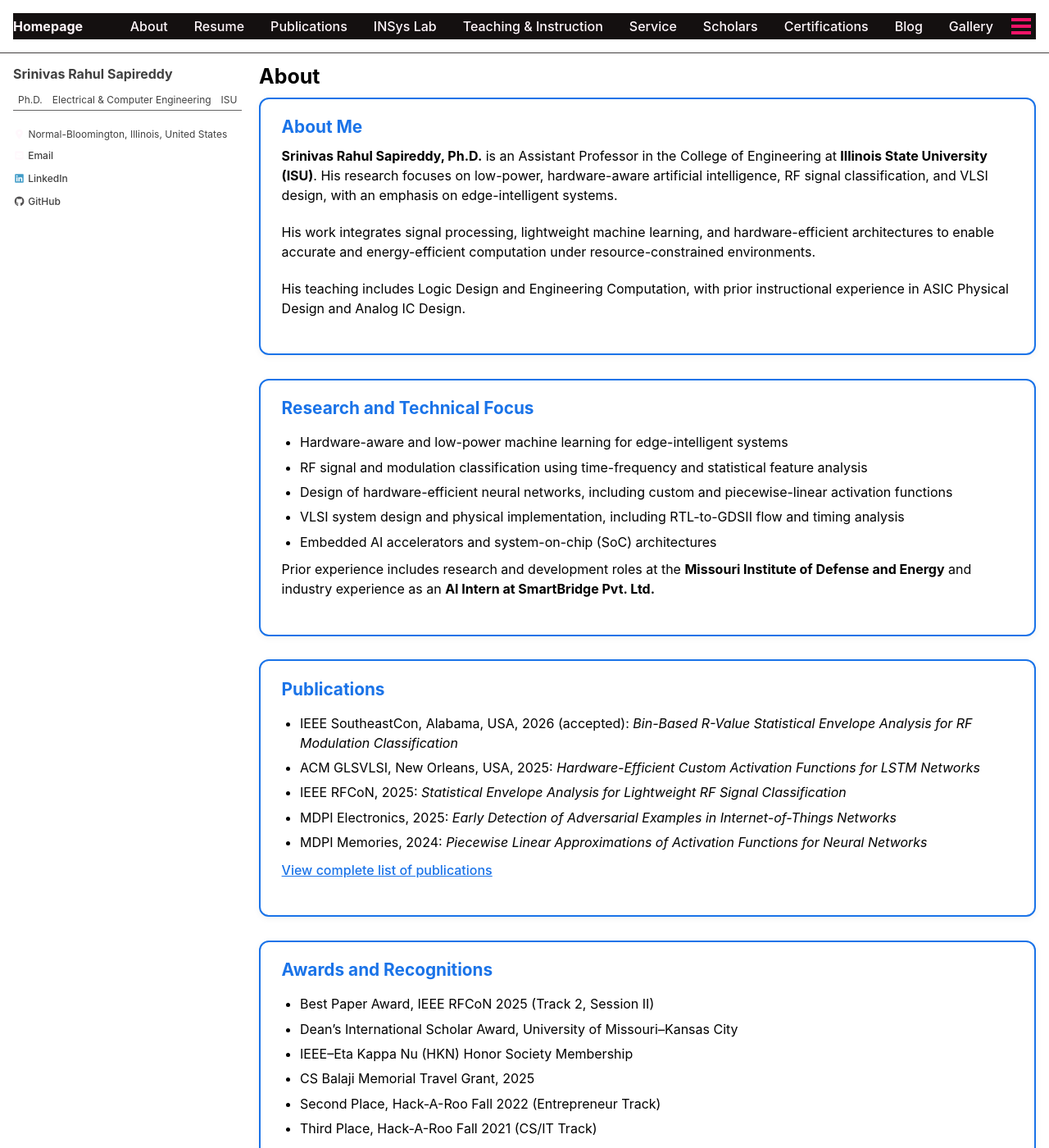
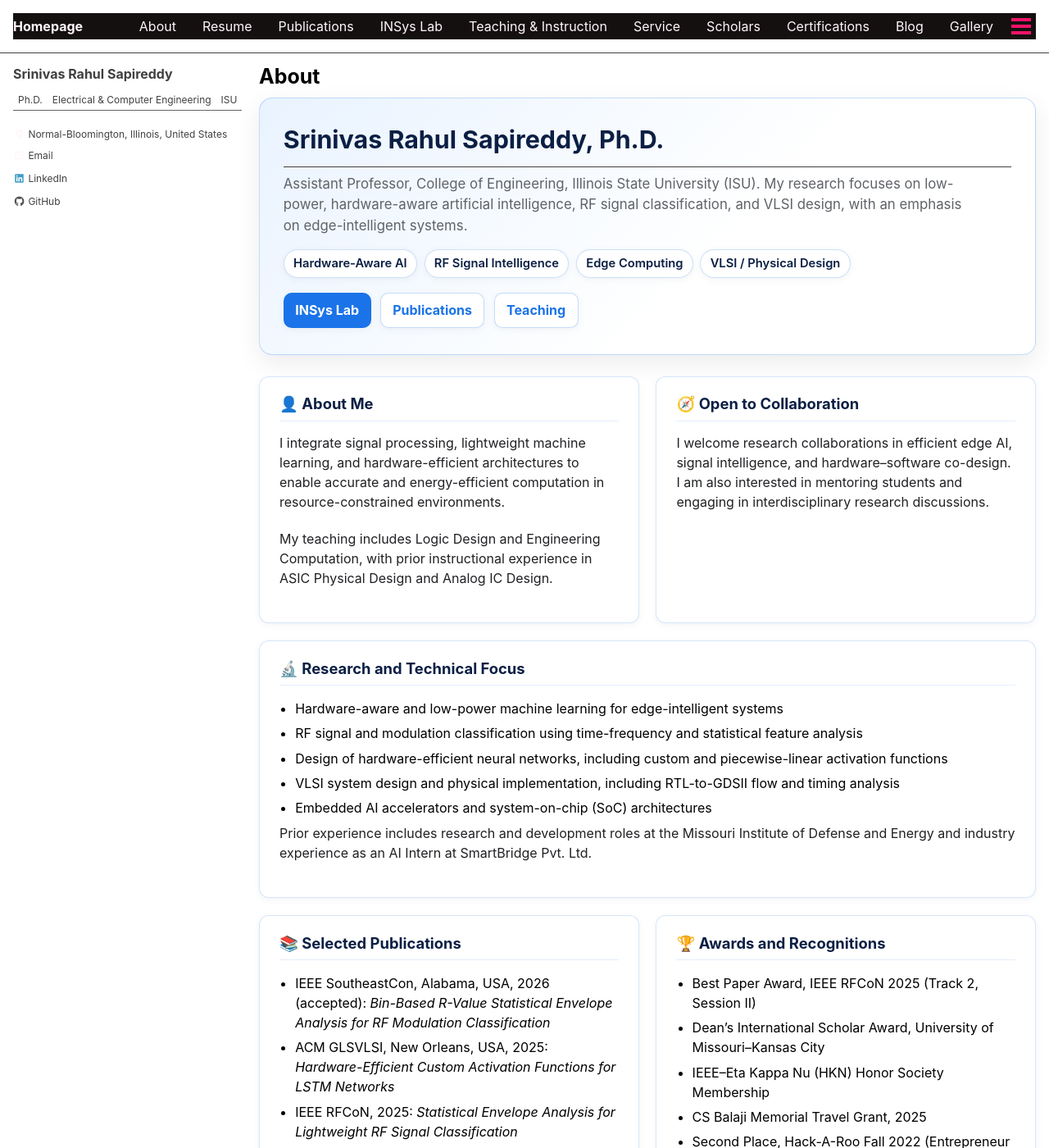
Before and after one commit to srsapireddy/srsapireddy.github.io, a Jekyll site: the page built from _pages/about.md, in a window 1280 px wide and 1400 px high. Shown: the whole window at 82% size. Built offline with Jekyll 4.4.1, drawn with Linux system fonts in a browser that asks for light colours; cached includes are drawn as plain includes; nearby versions of some CDN libraries; some of the changed text lies outside the part shown.

Commit message:
Update about.md

```diff
--- a/_pages/about.md
+++ b/_pages/about.md
@@ -8,75 +8,178 @@ author_profile: true
 <style>
 :root {
   --blue: #1a73e8;
+  --blue2: #0b5bd3;
   --bg: #ffffff;
-  --hover: #e9f3ff;
-  --shadow: 0 2px 8px rgba(0, 0, 0, 0.05);
-  --radius: 12px;
+  --muted: #5f6368;
+  --shadow: 0 10px 30px rgba(0, 0, 0, 0.08);
+  --shadow2: 0 2px 10px rgba(0, 0, 0, 0.05);
+  --radius: 16px;
+  --radius2: 12px;
 }
 
-.about-section {
-  border: 2px solid var(--blue);
-  background: var(--bg);
-  padding: 1.4rem 1.6rem;
-  margin-bottom: 1.8rem;
+/* Hero */
+.page-hero {
   border-radius: var(--radius);
+  padding: 2rem 1.8rem;
+  margin-bottom: 1.6rem;
+  background: linear-gradient(135deg, #e9f3ff 0%, #ffffff 60%);
+  border: 1px solid rgba(26,115,232,0.25);
   box-shadow: var(--shadow);
-  transition: 0.3s ease-in-out;
+}
+.page-hero h2 {
+  margin: 0 0 0.4rem 0;
+  font-size: 1.9rem;
+  line-height: 1.2;
+  color: #0b1f44;
+}
+.page-hero p {
+  margin: 0.5rem 0 0 0;
+  color: var(--muted);
+  font-size: 1.05rem;
+  max-width: 80ch;
 }
 
-.about-section:hover {
-  background: var(--hover);
-  transform: scale(1.01);
+/* Badges */
+.badges {
+  display: flex;
+  flex-wrap: wrap;
+  gap: 0.55rem;
+  margin-top: 1rem;
+}
+.badge {
+  display: inline-flex;
+  align-items: center;
+  gap: 0.35rem;
+  padding: 0.35rem 0.7rem;
+  border-radius: 999px;
+  background: #ffffff;
+  border: 1px solid rgba(26,115,232,0.22);
+  box-shadow: var(--shadow2);
+  font-size: 0.92rem;
+  color: #0b1f44;
+  font-weight: 600;
 }
 
-.about-section h3 {
+/* Buttons */
+.hero-links {
+  display: flex;
+  flex-wrap: wrap;
+  gap: 0.7rem;
+  margin-top: 1.1rem;
+}
+.btn-link {
+  display: inline-flex;
+  align-items: center;
+  gap: 0.45rem;
+  padding: 0.55rem 0.9rem;
+  border-radius: 10px;
+  background: var(--blue);
+  color: #ffffff !important;
+  text-decoration: none !important;
+  font-weight: 700;
+  box-shadow: var(--shadow2);
+  transition: 0.2s ease-in-out;
+}
+.btn-link:hover {
+  background: var(--blue2);
+  transform: translateY(-1px);
+}
+.btn-link.secondary {
+  background: #ffffff;
+  color: var(--blue) !important;
+  border: 1px solid rgba(26,115,232,0.25);
+}
+
+/* Cards */
+.section {
+  border: 1px solid rgba(26,115,232,0.18);
+  background: var(--bg);
+  padding: 1.35rem 1.5rem;
+  margin-bottom: 1.3rem;
+  border-radius: var(--radius2);
+  box-shadow: var(--shadow2);
+  transition: 0.25s ease-in-out;
+}
+.section:hover {
+  background: #fbfdff;
+  transform: translateY(-2px);
+  box-shadow: var(--shadow);
+}
+.section h3 {
   margin-top: 0;
-  color: var(--blue);
-  font-size: 1.3rem;
+  color: #0b1f44;
+  font-size: 1.15rem;
   display: flex;
   align-items: center;
-  gap: 0.5rem;
+  gap: 0.55rem;
 }
+.section p { color: #202124; }
+.section ul { padding-left: 1.2rem; margin-bottom: 0.4rem; }
+.section li { margin-bottom: 0.4rem; }
 
-.about-section ul {
-  padding-left: 1.4rem;
-  margin-bottom: 0.6rem;
+/* Scoped links */
+.section a, .page-hero a {
+  color: var(--blue);
+  font-weight: 700;
+  text-decoration: none;
 }
+.section a:hover, .page-hero a:hover { text-decoration: underline; }
 
-.about-section li {
-  margin-bottom: 0.4rem;
-}
+/* Divider */
+.divider { height: 1px; background: rgba(26,115,232,0.12); margin: 0.3rem 0 0.9rem 0; }
 
-a {
-  color: var(--blue);
-  font-weight: 500;
-}
-
-a:hover {
-  text-decoration: underline;
-}
+/* Grid */
+.grid-2 { display: grid; grid-template-columns: 1fr; gap: 1.3rem; }
+@media (min-width: 900px) { .grid-2 { grid-template-columns: 1fr 1fr; } }
 </style>
 
-<div class="about-section">
-  <h3>About Me</h3>
+<div class="page-hero">
+  <h2>Srinivas Rahul Sapireddy, Ph.D.</h2>
   <p>
-    <strong>Srinivas Rahul Sapireddy, Ph.D.</strong> is an Assistant Professor in the College of Engineering at
-    <strong>Illinois State University (ISU)</strong>. His research focuses on low-power, hardware-aware artificial intelligence,
+    Assistant Professor, College of Engineering, Illinois State University (ISU). My research focuses on low-power, hardware-aware artificial intelligence,
     RF signal classification, and VLSI design, with an emphasis on edge-intelligent systems.
   </p>
-  <p>
-    His work integrates signal processing, lightweight machine learning, and hardware-efficient architectures to enable
-    accurate and energy-efficient computation under resource-constrained environments.
-  </p>
-  <p>
-    His teaching includes Logic Design and Engineering Computation, with prior instructional experience in
-    ASIC Physical Design and Analog IC Design.
-  </p>
+
+  <div class="badges">
+    <span class="badge">Hardware-Aware AI</span>
+    <span class="badge">RF Signal Intelligence</span>
+    <span class="badge">Edge Computing</span>
+    <span class="badge">VLSI / Physical Design</span>
+  </div>
+
+  <div class="hero-links">
+    <a class="btn-link" href="/insys-lab/">INSys Lab</a>
+    <a class="btn-link secondary" href="/publications/">Publications</a>
+    <a class="btn-link secondary" href="/teaching/">Teaching</a>
+  </div>
 </div>
 
+<div class="grid-2">
+  <div class="section">
+    <h3>👤 About Me</h3>
+    <div class="divider"></div>
+    <p>
+      I integrate signal processing, lightweight machine learning, and hardware-efficient architectures to enable accurate and energy-efficient computation
+      in resource-constrained environments.
+    </p>
+    <p>
+      My teaching includes Logic Design and Engineering Computation, with prior instructional experience in ASIC Physical Design and Analog IC Design.
+    </p>
+  </div>
 
-<div class="about-section">
-  <h3>Research and Technical Focus</h3>
+  <div class="section">
+    <h3>🧭 Open to Collaboration</h3>
+    <div class="divider"></div>
+    <p>
+      I welcome research collaborations in efficient edge AI, signal intelligence, and hardware–software co-design.
+      I am also interested in mentoring students and engaging in interdisciplinary research discussions.
+    </p>
+  </div>
+</div>
+
+<div class="section">
+  <h3>🔬 Research and Technical Focus</h3>
+  <div class="divider"></div>
   <ul>
     <li>Hardware-aware and low-power machine learning for edge-intelligent systems</li>
     <li>RF signal and modulation classification using time-frequency and statistical feature analysis</li>
@@ -85,68 +188,48 @@ a:hover {
     <li>Embedded AI accelerators and system-on-chip (SoC) architectures</li>
   </ul>
   <p>
-    Prior experience includes research and development roles at the
-    <strong>Missouri Institute of Defense and Energy</strong> and industry experience as an
-    <strong>AI Intern at SmartBridge Pvt. Ltd.</strong>
+    Prior experience includes research and development roles at the Missouri Institute of Defense and Energy and industry experience as an
+    AI Intern at SmartBridge Pvt. Ltd.
   </p>
 </div>
 
+<div class="grid-2">
+  <div class="section">
+    <h3>📚 Selected Publications</h3>
+    <div class="divider"></div>
+    <ul>
+      <li>IEEE SoutheastCon, Alabama, USA, 2026 (accepted): <em>Bin-Based R-Value Statistical Envelope Analysis for RF Modulation Classification</em></li>
+      <li>ACM GLSVLSI, New Orleans, USA, 2025: <em>Hardware-Efficient Custom Activation Functions for LSTM Networks</em></li>
+      <li>IEEE RFCoN, 2025: <em>Statistical Envelope Analysis for Lightweight RF Signal Classification</em></li>
+      <li>MDPI Electronics, 2025: <em>Early Detection of Adversarial Examples in Internet-of-Things Networks</em></li>
+      <li>MDPI Memories, 2024: <em>Piecewise Linear Approximations of Activation Functions for Neural Networks</em></li>
+    </ul>
+    <p><a href="/publications/">View complete list of publications</a></p>
+  </div>
 
-<div class="about-section">
-  <h3>Publications</h3>
-
-  <ul>
-    <li>
-      IEEE SoutheastCon, Alabama, USA, 2026 (accepted):
-      <em>Bin-Based R-Value Statistical Envelope Analysis for RF Modulation Classification</em>
-    </li>
-    <li>
-      ACM GLSVLSI, New Orleans, USA, 2025:
-      <em>Hardware-Efficient Custom Activation Functions for LSTM Networks</em>
-    </li>
-    <li>
-      IEEE RFCoN, 2025:
-      <em>Statistical Envelope Analysis for Lightweight RF Signal Classification</em>
-    </li>
-    <li>
-      MDPI Electronics, 2025:
-      <em>Early Detection of Adversarial Examples in Internet-of-Things Networks</em>
-    </li>
-    <li>
-      MDPI Memories, 2024:
-      <em>Piecewise Linear Approximations of Activation Functions for Neural Networks</em>
-    </li>
-  </ul>
-
-  <p>
-    <a href="/publications/">View complete list of publications</a>
-  </p>
+  <div class="section">
+    <h3>🏆 Awards and Recognitions</h3>
+    <div class="divider"></div>
+    <ul>
+      <li>Best Paper Award, IEEE RFCoN 2025 (Track 2, Session II)</li>
+      <li>Dean’s International Scholar Award, University of Missouri–Kansas City</li>
+      <li>IEEE–Eta Kappa Nu (HKN) Honor Society Membership</li>
+      <li>CS Balaji Memorial Travel Grant, 2025</li>
+      <li>Second Place, Hack-A-Roo Fall 2022 (Entrepreneur Track)</li>
+      <li>Third Place, Hack-A-Roo Fall 2021 (CS/IT Track)</li>
+    </ul>
+  </div>
 </div>
 
-
-<div class="about-section">
-  <h3>Awards and Recognitions</h3>
-  <ul>
-    <li>Best Paper Award, IEEE RFCoN 2025 (Track 2, Session II)</li>
-    <li>Dean’s International Scholar Award, University of Missouri–Kansas City</li>
-    <li>IEEE–Eta Kappa Nu (HKN) Honor Society Membership</li>
-    <li>CS Balaji Memorial Travel Grant, 2025</li>
-    <li>Second Place, Hack-A-Roo Fall 2022 (Entrepreneur Track)</li>
-    <li>Third Place, Hack-A-Roo Fall 2021 (CS/IT Track)</li>
-  </ul>
-</div>
-
-
-<div class="about-section">
-  <h3>Professional Development and Technical Expertise</h3>
-
+<div class="section">
+  <h3>🧰 Professional Development and Technical Expertise</h3>
+  <div class="divider"></div>
   <ul>
     <li>Professional training in product management and technology commercialization (CII)</li>
     <li>Advanced training in artificial intelligence and MLOps (Duke University, CDAC)</li>
     <li>Statistical learning and machine learning foundations (Stanford University)</li>
     <li>Mathematics for machine learning (Imperial College London)</li>
   </ul>
-
   <p>
     Technical expertise includes hardware design and analysis using Verilog, Yosys, and OpenSTA,
     as well as machine learning development and deployment using PyTorch, TensorFlow Lite,
@@ -154,25 +237,14 @@ a:hover {
   </p>
 </div>
 
-
-<div class="about-section">
-  <h3>Professional Profiles</h3>
+<div class="section">
+  <h3>🔗 Professional Profiles</h3>
+  <div class="divider"></div>
   <ul>
-    <li>GitHub: <a href="https://github.com/srsapireddy" target="_blank">github.com/srsapireddy</a></li>
-    <li>Google Scholar: <a href="https://scholar.google.com/citations?user=08fgpdIAAAAJ" target="_blank">Publication Profile</a></li>
-    <li>ORCID: <a href="https://orcid.org/0000-0002-9898-6810" target="_blank">0000-0002-9898-6810</a></li>
-    <li>OpenReview: <a href="https://openreview.net/profile?id=~Srinivas_Rahul_Sapireddy1" target="_blank">Reviewer Profile</a></li>
-    <li>Medium: <a href="https://medium.com/@srsapireddy" target="_blank">Technical Blog</a></li>
+    <li>GitHub: <a href="https://github.com/srsapireddy" target="_blank" rel="noopener">github.com/srsapireddy</a></li>
+    <li>Google Scholar: <a href="https://scholar.google.com/citations?user=08fgpdIAAAAJ" target="_blank" rel="noopener">Publication Profile</a></li>
+    <li>ORCID: <a href="https://orcid.org/0000-0002-9898-6810" target="_blank" rel="noopener">0000-0002-9898-6810</a></li>
+    <li>OpenReview: <a href="https://openreview.net/profile?id=~Srinivas_Rahul_Sapireddy1" target="_blank" rel="noopener">Reviewer Profile</a></li>
+    <li>Medium: <a href="https://medium.com/@srsapireddy" target="_blank" rel="noopener">Technical Blog</a></li>
   </ul>
 </div>
-
-
-<div class="about-section">
-  <h3>Open to Collaboration</h3>
-  <p>
-    I welcome research collaborations in <strong>efficient edge AI</strong>,
-    <strong>signal intelligence</strong>, and <strong>hardware–software co-design</strong>.
-    I am also interested in mentoring students and engaging in interdisciplinary
-    research discussions.
-  </p>
-</div>
```
